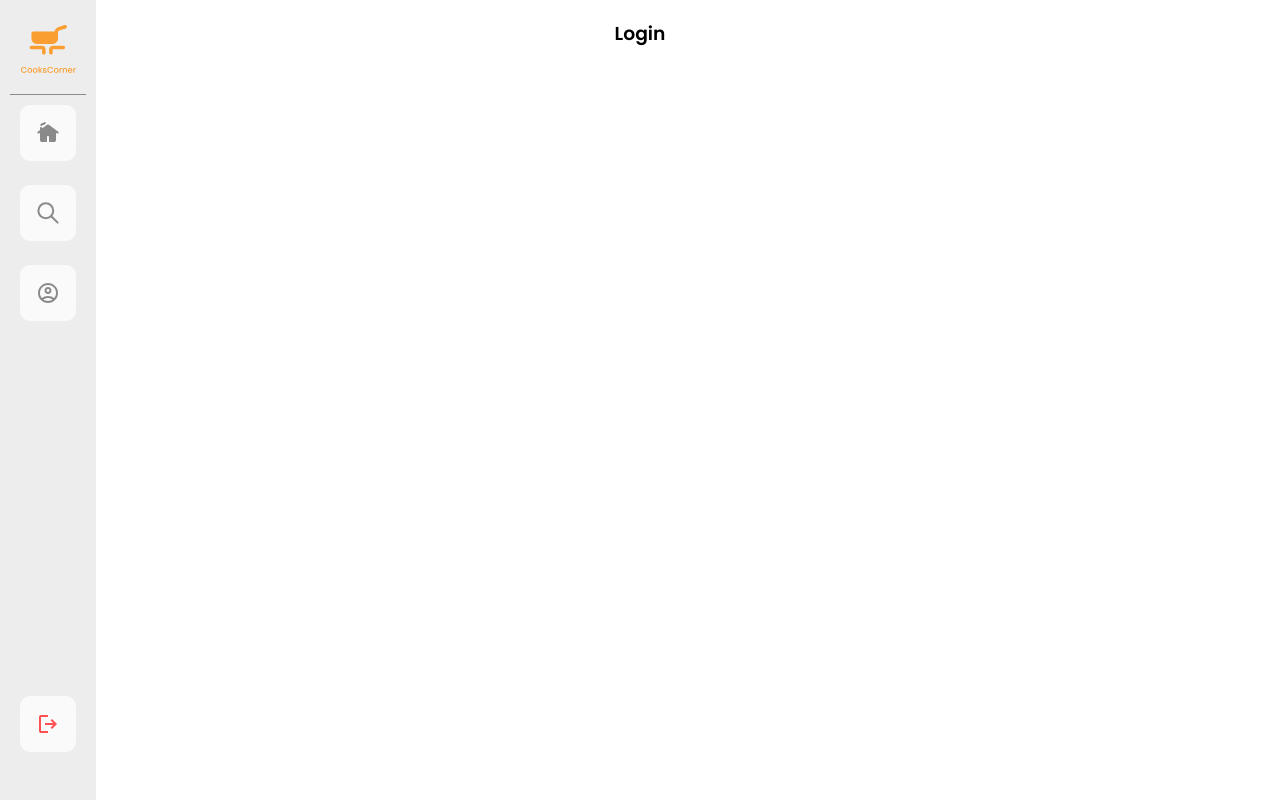
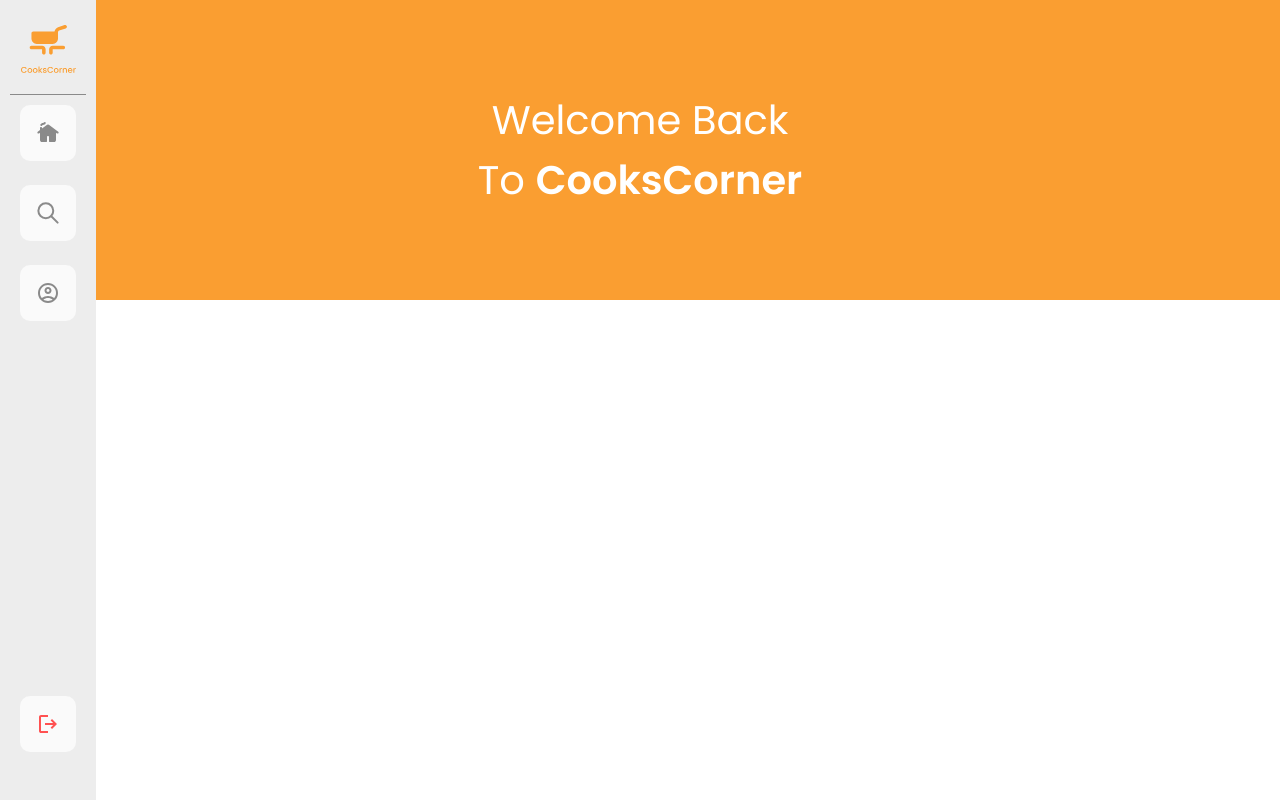
Before and after one commit to BarnoMamadzhanova/cooking_chef, a React (Create React App) app: page / in a window 1280 px wide. Built offline with nearby package versions, Linux system fonts and the light colour scheme.

Commit message:
created modal, welcome and form components

```diff
--- /dev/null
+++ b/src/components/Welcome/Welcome.jsx
@@ -0,0 +1,12 @@
+import React from "react";
+import classes from "./Welcome.module.css";
+
+function Welcome({ children }) {
+  return (
+    <div className={classes.welcome}>
+      <div className={classes.welcome_content}>{children}</div>
+    </div>
+  );
+}
+
+export default Welcome;
--- /dev/null
+++ b/src/components/Welcome/Welcome.module.css
@@ -0,0 +1,20 @@
+.welcome {
+  width: 100%;
+  height: 300px;
+  background-color: #fa9e31;
+  color: #ffffff;
+  display: flex;
+  align-items: center;
+  justify-content: center;
+}
+
+.welcome_content {
+  font-family: "Poppins";
+  font-style: normal;
+  display: flex;
+  align-items: center;
+  text-align: center;
+  display: flex;
+  flex-direction: column;
+  padding-block: 5.625rem;
+}
--- a/src/pages/Login/Login.jsx
+++ b/src/pages/Login/Login.jsx
@@ -1,10 +1,16 @@
 import React from "react";
 import classes from "./Login.module.css";
+import Welcome from "../../components/Welcome/Welcome";
 
 function Login() {
   return (
     <div className={classes.login}>
-      <h3>Login</h3>
+      <Welcome>
+        <h2 className={classes.welcome_title}>Welcome Back</h2>
+        <h2 className={classes.welcome_title}>
+          To <strong>CooksCorner</strong>
+        </h2>
+      </Welcome>
     </div>
   );
 }
--- a/src/pages/Login/Login.module.css
+++ b/src/pages/Login/Login.module.css
@@ -0,0 +1,7 @@
+/* .login {} */
+
+.welcome_title {
+  margin: 0;
+  font-weight: 300;
+  font-size: 2.5rem;
+}
--- a/src/pages/Registration/Registration.jsx
+++ b/src/pages/Registration/Registration.jsx
@@ -1,10 +1,16 @@
 import React from "react";
 import classes from "./Registration.module.css";
+import Welcome from "../../components/Welcome/Welcome";
 
 function Registration() {
   return (
     <div className={classes.registration}>
-      <h3>Registration</h3>
+      <Welcome>
+        <h2 className={classes.welcome_title}>Sign up for delicious</h2>
+        <h2 className={classes.welcome_title}>
+          <strong>Discoveries!</strong>
+        </h2>
+      </Welcome>
     </div>
   );
 }
--- a/src/pages/Registration/Registration.module.css
+++ b/src/pages/Registration/Registration.module.css
@@ -0,0 +1,7 @@
+/* .registration{} */
+
+.welcome_title {
+  margin: 0;
+  font-weight: 300;
+  font-size: 2.5rem;
+}
```
Also changed, not shown: src/components/Modal/Modal.jsx (added, +24 -0 lines), src/components/Modal/Modal.module.css (added, +48 -0 lines), src/components/LoginForm/LoginForm.jsx (added), src/components/LoginForm/LoginForm.module.css (added), src/components/RegisterForm/RegisterForm.jsx (added), src/components/RegisterForm/RegisterForm.module.css (added).
